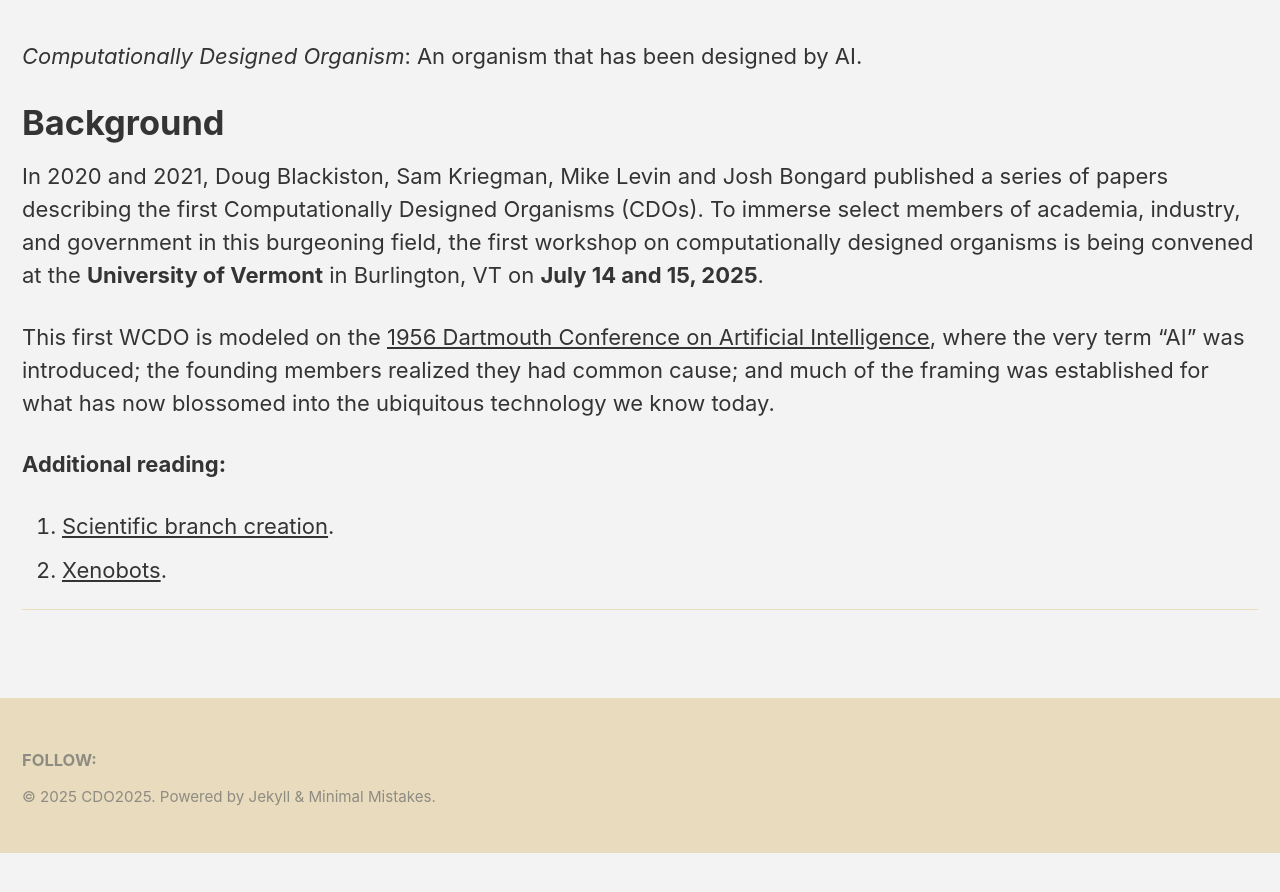
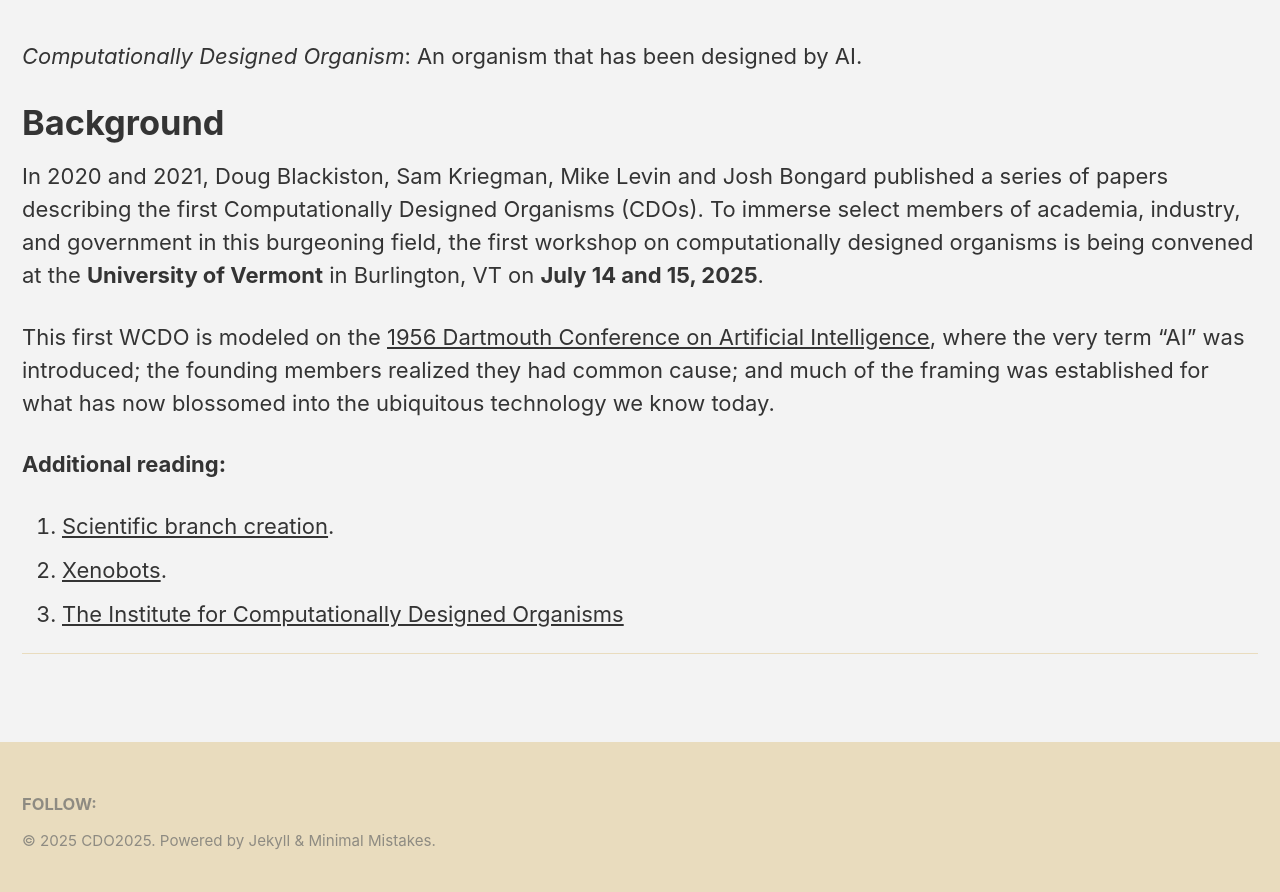
Before and after one commit to CDO2025/cdo2025.github.io, a Jekyll site: the page built from _pages/home.md, in a window 1280 px wide, cut to the strip 434-1331 px from the top of the page. Shown: the top 892 px of the strip. Built offline with Jekyll 4.4.1, drawn with Linux system fonts in a browser that asks for light colours; cached includes are drawn as plain includes; before the commit the page ends 1287 px from its top, so only the background shows below that.

Commit message:
Update home.md

```diff
--- a/_pages/home.md
+++ b/_pages/home.md
@@ -29,5 +29,6 @@ This first WCDO is modeled on the [1956 Dartmouth Conference on Artificial Intel
 
 1. [Scientific branch creation](https://www.freaktakes.com/p/a-report-on-scientific-branch-creation).
 2. [Xenobots](https://en.wikipedia.org/wiki/Xenobot).
+3. [The Institute for Computationally Designed Organisms](https://icdorgs.org/)
 
 ---
```
